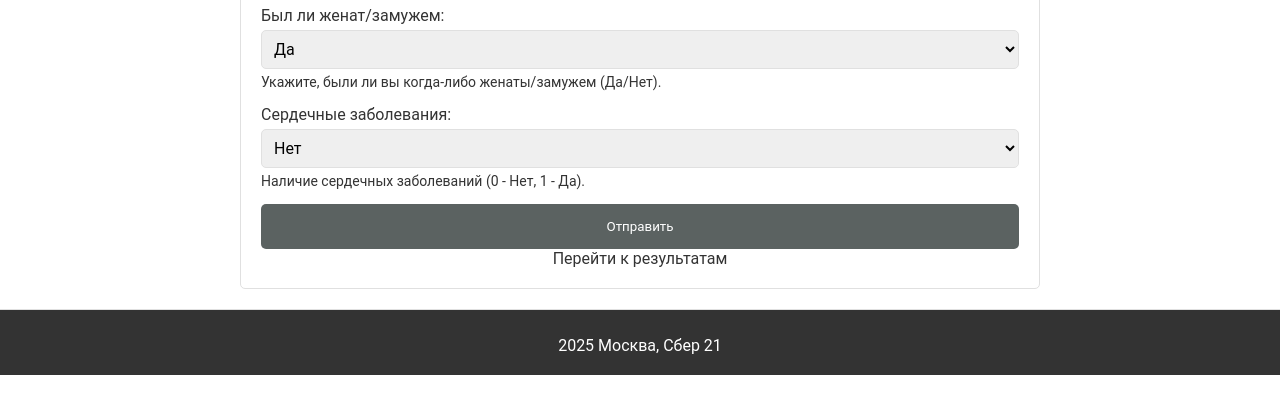
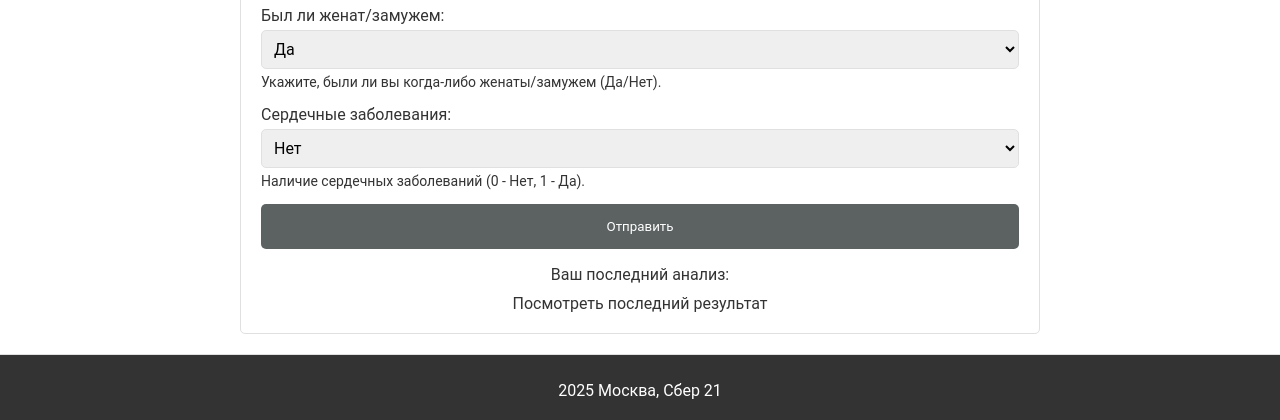
Before and after one commit to pipusk2006/SPM_repository, a Django app: page /input_data/ in a window 1280 px wide. Shown: the part 1120-1540 px from the top of the page. Before the commit the page ends 1495 px from the top, so only its background shows below. Run offline with Django 5.2, Linux system fonts and the light colour scheme; a user stored in the database is signed in; tables that the repository leaves empty hold one stand-in row (values such as "Sample post").

Commit message:
delacc56

```diff
--- a/web/templates/web/input_data.html
+++ b/web/templates/web/input_data.html
@@ -89,7 +89,14 @@
                         </div>
                         <button type="submit" class="custom-btn">Отправить</button>
                     </form>
-                    <a href="{% url 'web:result' %}" class="custom-btn" style="margin-top: 20px;">Перейти к результатам</a>
+                    {% if last_result %}
+                        <div class="mt-3">
+                            <p class="text-muted">Ваш последний анализ:</p>
+                            <a href="{% url 'web:result' pk=last_result.pk %}" class="custom-btn">Посмотреть последний результат</a>
+                        </div>
+                    {% else %}
+                        <p class="mt-3 text-muted">После отправки формы вы будете перенаправлены на страницу с результатами анализа.</p>
+                    {% endif %}
                 </div>
             </div>
         </div>
--- a/web/views.py
+++ b/web/views.py
@@ -92,7 +92,13 @@ def input_data(request):
         except Exception as e:
             messages.error(request, f'Произошла ошибка: {str(e)}')
             return redirect('web:input_data')
-    return render(request, 'web/input_data.html')
+
+    # Получаем последний результат пользователя
+    last_result = InputData.objects.filter(user=request.user).order_by('-created_at').first()
+    context = {
+        'last_result': last_result
+    }
+    return render(request, 'web/input_data.html', context)
 
 @login_required
 def result(request, pk):
```
